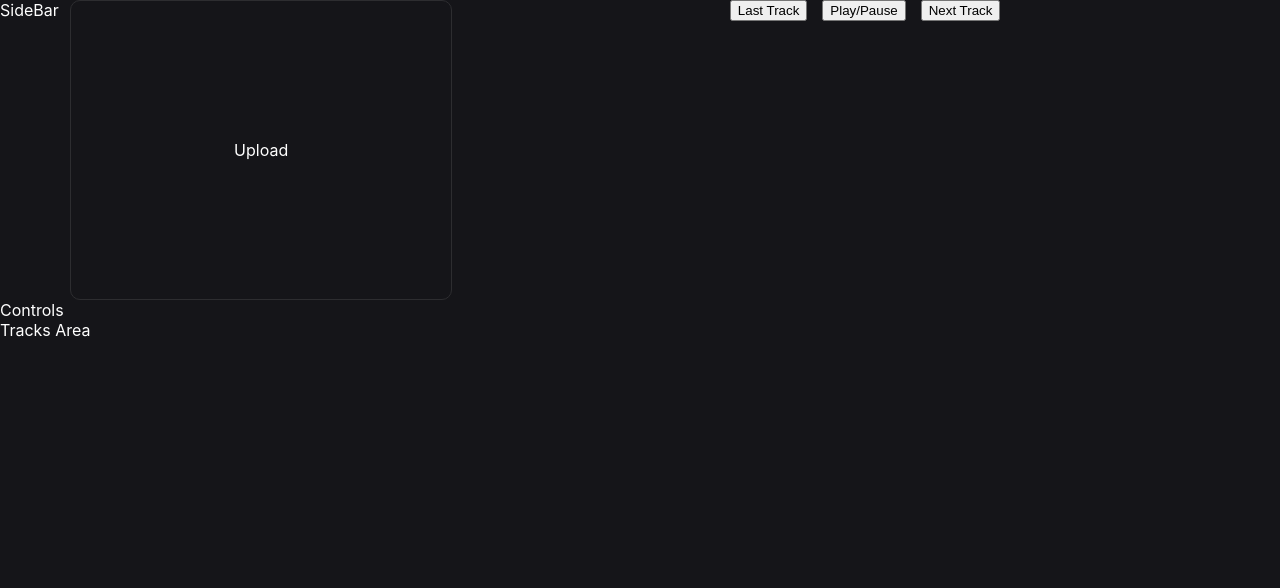
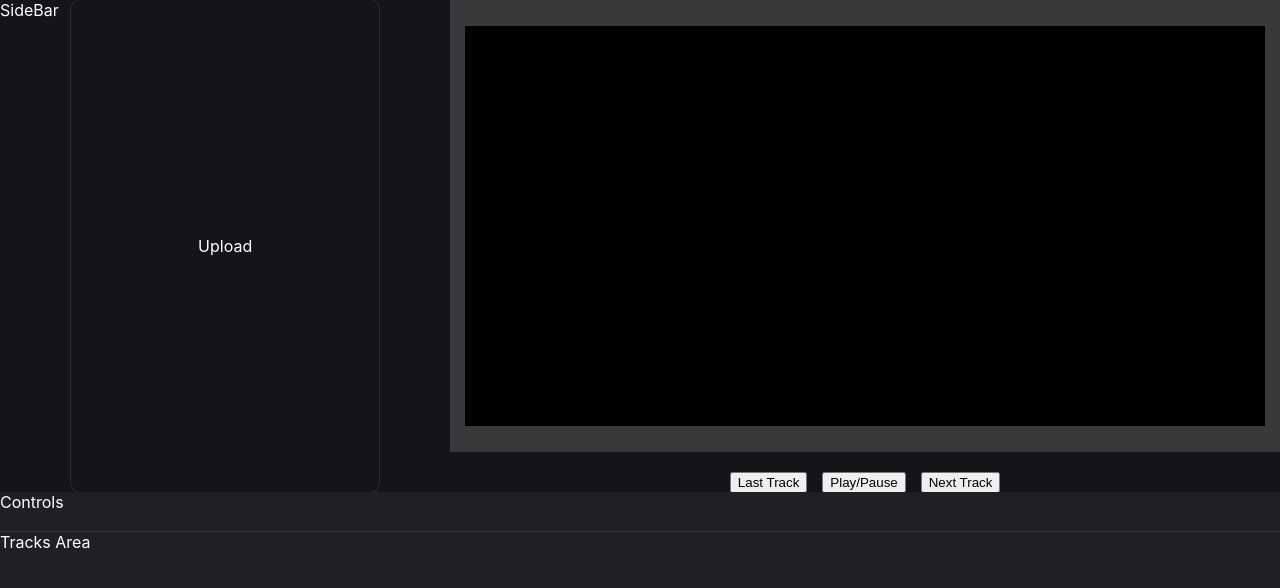
Before and after one commit to alisadek/veditor, a React (Create React App) app: page / in a window 1280 px wide. Shown: the top 588 px of the page. Built offline with nearby package versions, Linux system fonts and the light colour scheme.

Commit message:
refactor: adjust layout to be more generic

```diff
--- a/src/components/timeline/timeline.styles.module.scss
+++ b/src/components/timeline/timeline.styles.module.scss
@@ -1,11 +1,32 @@
 .timeline {
   grid-area: timeline;
-  width: 1000px;
-  height: 500px;
+  width: 100%;
+  height: 100%;
   color: white;
+  background-color: #202024;
+  display: grid;
+  grid-template-columns: 1fr 1fr 1fr;
+  grid-template-rows: 40px 1.9fr 1fr;
+  gap: 0px 0px;
+  grid-template-areas:
+    "controls controls controls"
+    "tracksArea tracksArea tracksArea"
+    "tracksArea tracksArea tracksArea";
 }
 .flexCol {
   display: flex;
   flex-direction: column;
   height: 300px;
 }
+
+.separator {
+  color: "#fff";
+}
+
+.controls {
+  grid-area: controls;
+  border-bottom: 1px solid #37373a;
+}
+.tracksArea {
+  grid-area: tracksArea;
+}
--- a/src/components/upload-file/upload-file.styles.scss
+++ b/src/components/upload-file/upload-file.styles.scss
@@ -1,7 +1,6 @@
 .upload-file {
-  grid-area: upload-file;
   width: 100%;
-  min-height: 200px;
+  height: 100%;
   border-radius: 10px;
   display: flex;
   justify-content: center;
--- a/src/pages/home-page/home-page.component.tsx
+++ b/src/pages/home-page/home-page.component.tsx
@@ -1,4 +1,5 @@
 import React from "react";
+import Canvas from "../../components/canvas/canvas.component";
 import Player from "../../components/player/player.component";
 import Timeline from "../../components/timeline/timeline.component";
 import UploadFile from "../../components/upload-file/upload-file.component";
@@ -9,9 +10,13 @@ const HomePage = (props: Props) => {
   return (
     <div className={styles.homeLayout}>
       <div className={styles.navbar}>SideBar</div>
-      <UploadFile />
-      <Player />
-
+      <div className={styles.settingsArea}>
+        <UploadFile />
+      </div>
+      <div className={styles.editorArea}>
+        <Canvas />
+        <Player />
+      </div>
       <Timeline />
     </div>
   );
--- a/src/pages/home-page/home-page.styles.module.scss
+++ b/src/pages/home-page/home-page.styles.module.scss
@@ -3,14 +3,26 @@
   height: 100vh;
   width: 100vw;
   grid-template-columns: 70px 1.1fr 2.4fr;
-  grid-template-rows: 1.5fr 1fr;
+  grid-template-rows: 1.6fr 1fr;
   gap: 0px 0px;
   grid-auto-flow: row;
   grid-template-areas:
-    "navbar upload-file playerContainer"
+    "navbar settings-area editor-area"
     "timeline timeline timeline";
 }
-
+.editorArea {
+  grid-area: editor-area;
+  display: flex;
+  flex-direction: column;
+  gap: 20px;
+}
+.settingsArea {
+  grid-area: settings-area;
+  display: flex;
+  justify-content: center;
+  align-items: center;
+  width: calc(100% - 70px);
+}
 .navbar {
   grid-area: navbar;
 }
```
